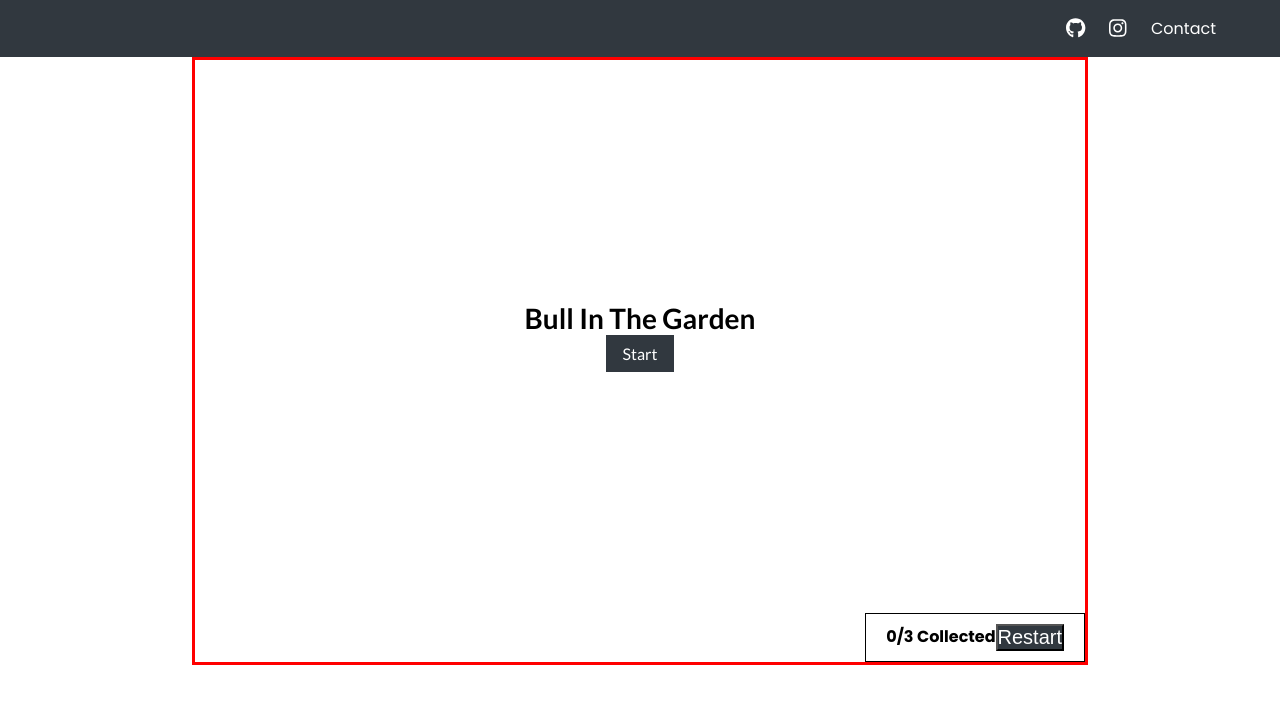
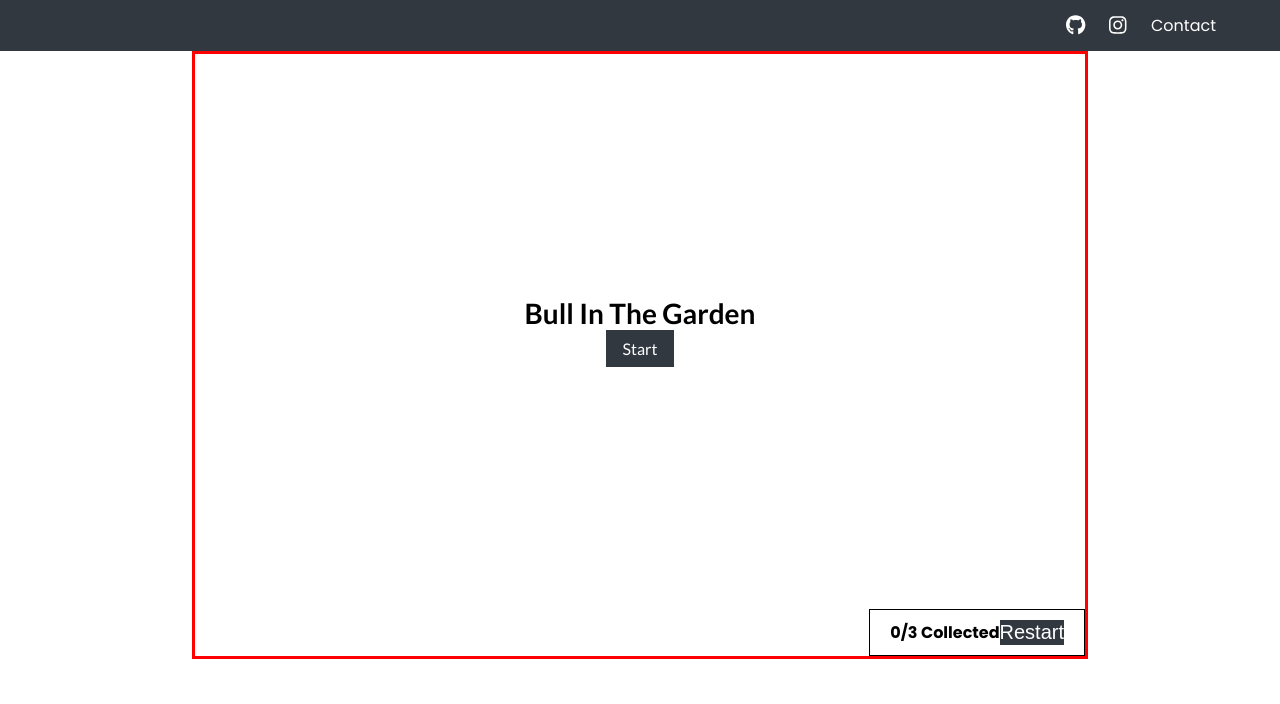
Before and after one commit to christopher-coyne/zahir-next, a Next.js app: page /games/bull-in-the-garden in a window 1280 px wide. Shown: the top 704 px of the page. Built offline with nearby package versions, Linux system fonts and the light colour scheme.

Commit message:
navbar style change

```diff
--- a/components/Layout/Navbar/Navbar.module.css
+++ b/components/Layout/Navbar/Navbar.module.css
@@ -1,6 +1,6 @@
 .navbar {
   background-color: #31383f;
-  padding: 1rem 5%;
+  padding: 0.8rem 5%;
   color: white;
   display: flex;
   justify-content: right;
--- a/styles/globals.css
+++ b/styles/globals.css
@@ -45,6 +45,11 @@ h2 {
   font-family: lato;
 }
 
+button {
+  cursor: pointer;
+  border: none;
+}
+
 .body {
   font-size: 18px;
   font-family: poppins;
```
